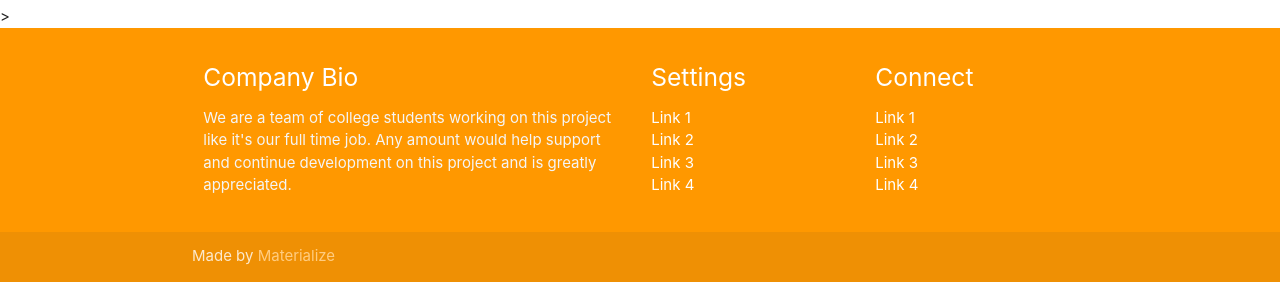
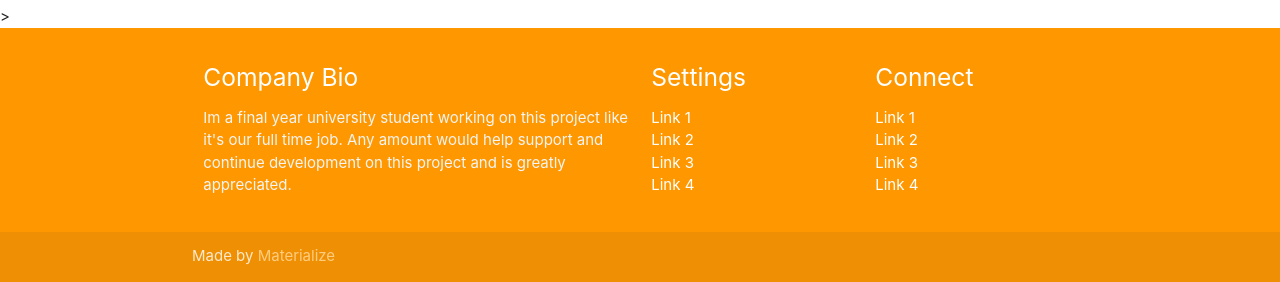
Before and after one commit to ali-khan9991/Crop-Recommendation-using-Flask-and-ML, a Flask app: template Crop Recommendation/templates/index.html in a window 1280 px wide. Shown: the part 963-1245 px from the top of the page. Run offline with Flask 2, Linux system fonts and the light colour scheme; the template is opened without the code that fills it, so the values that code supplies are empty; parts of the project's set-up code (start-up, migrations or seed data) failed here and were passed over; some libraries are stand-ins or nearby versions.

Commit message:
Update index.html

```diff
--- a/Crop Recommendation/templates/index.html
+++ b/Crop Recommendation/templates/index.html
@@ -106,7 +106,7 @@
       <div class="row">
         <div class="col l6 s12">
           <h5 class="white-text">Company Bio</h5>
-          <p class="grey-text text-lighten-4">We are a team of college students working on this project like it's our full time job. Any amount would help support and continue development on this project and is greatly appreciated.</p>
+          <p class="grey-text text-lighten-4">Im a final year university student working on this project like it's our full time job. Any amount would help support and continue development on this project and is greatly appreciated.</p>
 
 
         </div>
```
